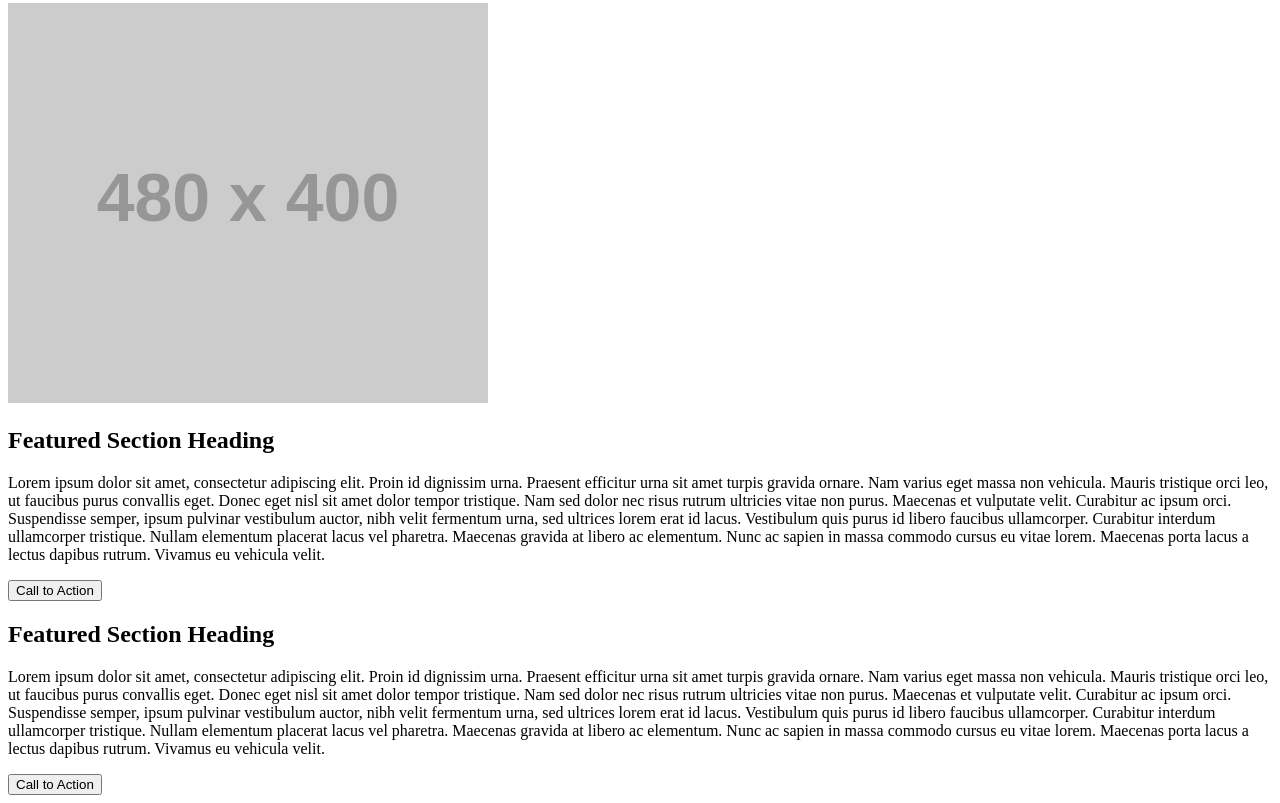
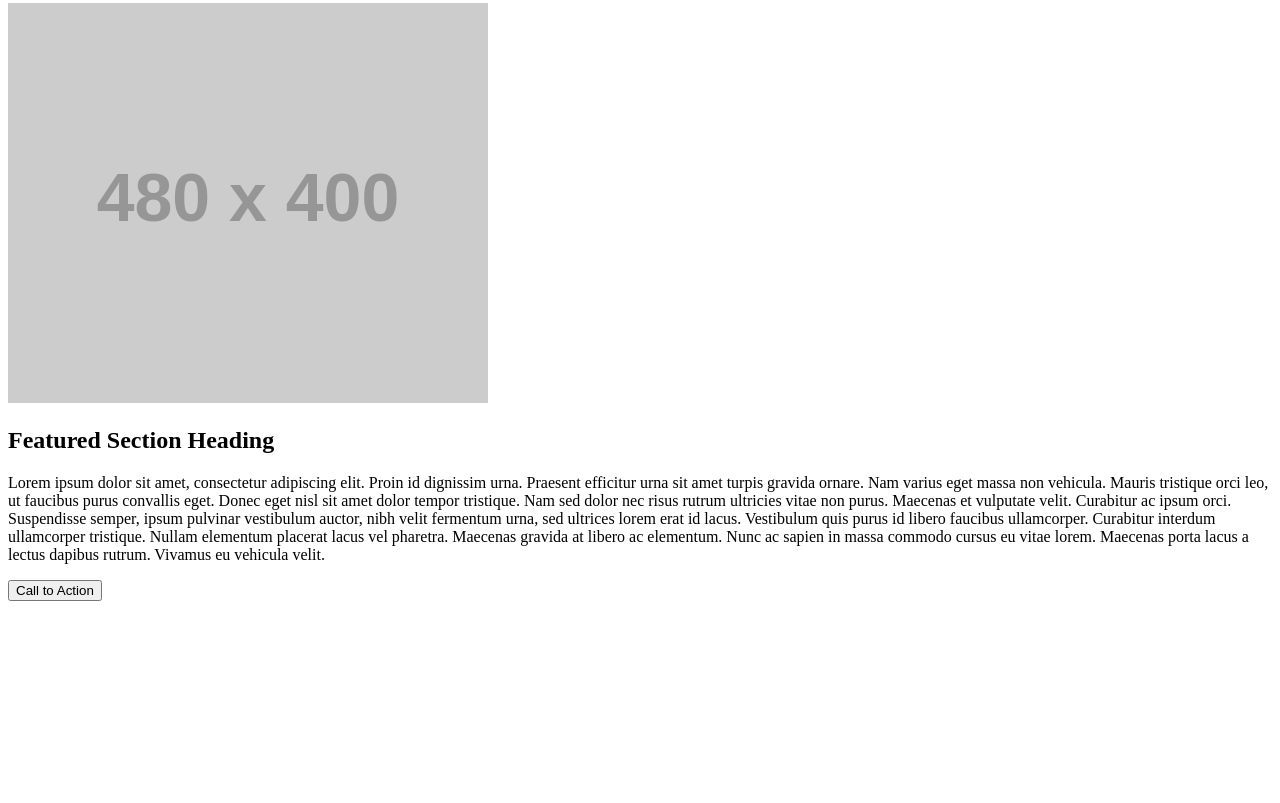
Before and after one commit to Seiyaroo/Wireframe-exercise, a plain HTML site: page index.html in a window 1280 px wide. Shown: the part 1806-2609 px from the top of the page. After the commit the page ends 2415 px from the top, so only its background shows below. Drawn offline with Linux system fonts and the light colour scheme; placeholder pictures from the web are drawn by us.

Commit message:
Partially finished Nav, out of time.

```diff
--- a/index.html
+++ b/index.html
@@ -51,12 +51,6 @@
     </div>
     </section>
 
-    <div>
-        <h2>Featured Section Heading</h2>
-        <p> Lorem ipsum dolor sit amet, consectetur adipiscing elit. Proin id dignissim urna. Praesent efficitur urna sit amet turpis gravida ornare. Nam varius eget massa non vehicula. Mauris tristique orci leo, ut faucibus purus convallis eget. Donec eget nisl sit amet dolor tempor tristique. Nam sed dolor nec risus rutrum ultricies vitae non purus. Maecenas et vulputate velit. Curabitur ac ipsum orci. Suspendisse semper, ipsum pulvinar vestibulum auctor, nibh velit fermentum urna, sed ultrices lorem erat id lacus. Vestibulum quis purus id libero faucibus ullamcorper. Curabitur interdum ullamcorper tristique. Nullam elementum placerat lacus vel pharetra. Maecenas gravida at libero ac elementum. Nunc ac sapien in massa commodo cursus eu vitae lorem. Maecenas porta lacus a lectus dapibus rutrum. Vivamus eu vehicula velit.</p>
-        <button>Call to Action</button>
-    </div>
-
 <footer></footer>
 
 </main>
--- a/style.css
+++ b/style.css
@@ -0,0 +1,13 @@
+body {
+    font-family: Helvetica, sans-serif
+}
+
+header {
+height: 100px;
+background: #444;
+}
+
+nav {
+    width: 960px;
+    margin: 0px auto;
+}
```
